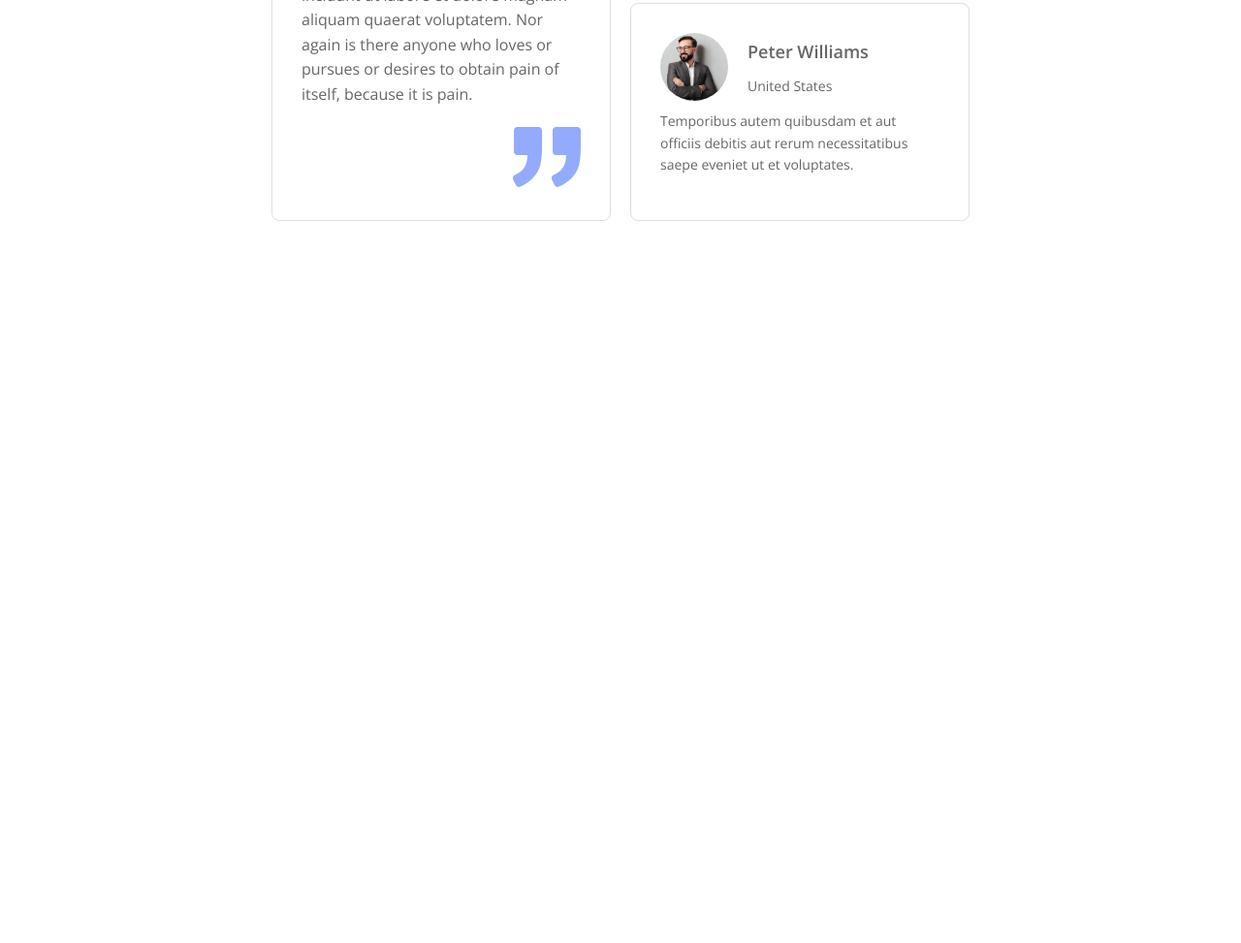
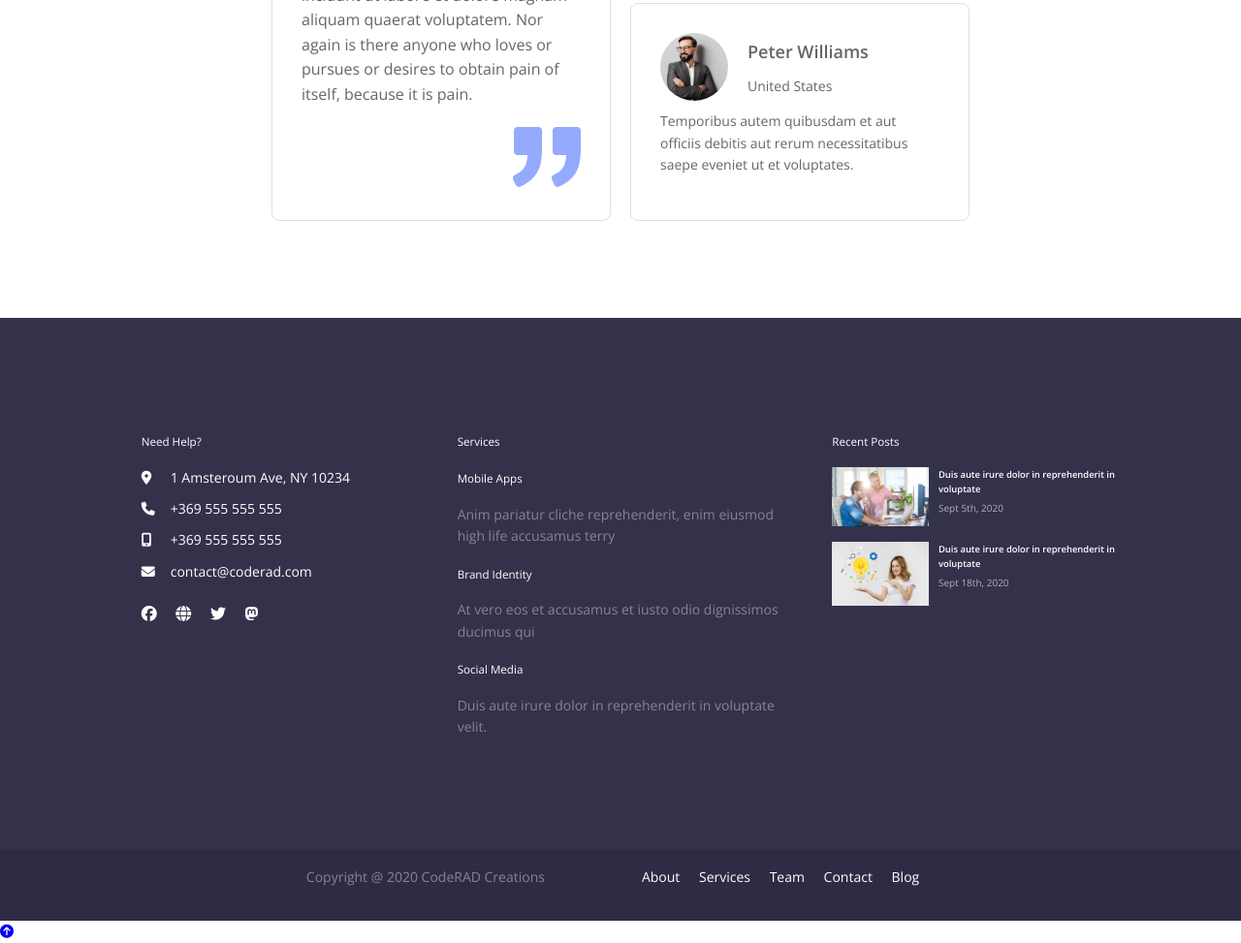
Before and after one commit to knightmac19/codeRad, a plain HTML site: page index.html in a window 1280 px wide. Shown: the part 4009-4982 px from the top of the page at 97% size. Before the commit the page ends 4337 px from the top, so only its background shows below. Drawn offline with nearby package versions, Linux system fonts and the light colour scheme.

Commit message:
styling footer

```diff
--- a/css/styles.css
+++ b/css/styles.css
@@ -327,3 +327,97 @@ span.bg-color-6 {
   font-size: var(--size-16);
   line-height: 1.6;
 }
+
+.footer-top-bg {
+  background-color: var(--footer);
+}
+
+.footer-bottom-bg {
+  background-color: var(--footer-base);
+}
+
+footer .footer-top {
+  display: grid;
+  grid-template-columns: repeat(auto-fit, minmax(250px, 1fr));
+  gap: var(--size-50);
+  padding: var(--size-100) 0;
+}
+
+footer .footer-col {
+  justify-self: center;
+}
+
+.footer-top h5 {
+  color: var(--white);
+  font-weight: 500;
+  margin-bottom: var(--size-16);
+}
+
+footer .contact-info {
+  margin-bottom: var(--size-20);
+}
+
+.contact-info li {
+  color: var(--white);
+  margin-bottom: var(--size-10);
+}
+
+.contact-info li i {
+  width: var(--size-30);
+}
+
+.social-icons ul li {
+  display: inline-block;
+  margin-right: var(--size-16);
+}
+
+.social-icons ul li a {
+  color: var(--white);
+  font-size: var(--size-16);
+}
+
+.services-wrapper p {
+  color: #858497;
+}
+
+.recent-posts {
+  display: flex;
+  margin-bottom: var(--size-16);
+}
+
+.recent-posts .post-img-wrapper {
+  width: var(--size-100);
+  margin-right: var(--size-10);
+}
+
+.post-inner h6 {
+  margin: 0;
+}
+
+.post-inner h6 a {
+  color: var(--white);
+  font-weight: 600;
+}
+
+.post-inner span {
+  color: var(--font-color-light);
+  font-size: var(--size-10);
+}
+
+.footer-bottom-wrapper {
+  display: flex;
+  padding-top: var(--size-18);
+  padding-bottom: var(--size-20);
+  justify-content: center;
+  gap: var(--size-100);
+}
+
+.copyright {
+  color: #858497;
+}
+
+.footer-bottom-links li {
+  display: inline-block;
+  color: var(--white);
+  margin-right: var(--size-16);
+}
--- a/index.html
+++ b/index.html
@@ -5,6 +5,11 @@
     <meta http-equiv="X-UA-Compatible" content="IE=edge" />
     <meta name="viewport" content="width=device-width, initial-scale=1.0" />
     <title>CodeRAD</title>
+
+    <script
+      src="https://kit.fontawesome.com/e64f7431b8.js"
+      crossorigin="anonymous"
+    ></script>
 
     <link rel="preconnect" href="https://fonts.googleapis.com" />
     <link rel="preconnect" href="https://fonts.gstatic.com" crossorigin />
@@ -337,5 +342,123 @@
         </div>
       </div>
     </section>
+
+    <footer>
+      <div class="footer-top-bg">
+        <div class="container">
+          <section class="footer-top">
+            <div class="footer-col">
+              <h5>Need Help?</h5>
+              <div class="contact-info">
+                <ul>
+                  <li>
+                    <i class="fas fa-map-marker-alt"></i>1 Amsteroum Ave, NY
+                    10234
+                  </li>
+                  <li><i class="fas fa-phone"></i>+369 555 555 555</li>
+                  <li><i class="fas fa-mobile-alt"></i>+369 555 555 555</li>
+
+                  <li><i class="fas fa-envelope"></i>contact@coderad.com</li>
+                </ul>
+              </div>
+              <div class="social-icons">
+                <ul>
+                  <li>
+                    <a href=""><i class="fab fa-facebook"></i></a>
+                  </li>
+                  <li>
+                    <a href=""><i class="fas fa-globe"></i></a>
+                  </li>
+                  <li>
+                    <a href=""><i class="fab fa-twitter"></i></a>
+                  </li>
+                  <li>
+                    <a href=""><i class="fab fa-mastodon"></i></a>
+                  </li>
+                </ul>
+              </div>
+            </div>
+
+            <div class="footer-col">
+              <h5>Services</h5>
+              <div class="services-wrapper">
+                <h5>Mobile Apps</h5>
+                <p>
+                  Anim pariatur cliche reprehenderit, enim eiusmod high life
+                  accusamus terry
+                </p>
+              </div>
+              <div class="services-wrapper">
+                <h5>Brand Identity</h5>
+                <p>
+                  At vero eos et accusamus et iusto odio dignissimos ducimus qui
+                </p>
+              </div>
+              <div class="services-wrapper">
+                <h5>Social Media</h5>
+                <p>
+                  Duis aute irure dolor in reprehenderit in voluptate velit.
+                </p>
+              </div>
+            </div>
+
+            <div class="footer-col">
+              <h5>Recent Posts</h5>
+              <div class="recent-posts">
+                <div class="post-img-wrapper">
+                  <img src="./assets/imgs/blog1.jpg" alt="blog 1" />
+                </div>
+
+                <div class="post-inner">
+                  <h6>
+                    <a href="#"
+                      >Duis aute irure dolor in reprehenderit in voluptate</a
+                    >
+                  </h6>
+                  <span>Sept 5th, 2020</span>
+                </div>
+              </div>
+              <div class="recent-posts">
+                <div class="post-img-wrapper">
+                  <img src="./assets/imgs/blog2.jpg" alt="blog 2" />
+                </div>
+
+                <div class="post-inner">
+                  <h6>
+                    <a href="#"
+                      >Duis aute irure dolor in reprehenderit in voluptate</a
+                    >
+                  </h6>
+                  <span>Sept 18th, 2020</span>
+                </div>
+              </div>
+            </div>
+          </section>
+        </div>
+      </div>
+
+      <div class="footer-bottom-bg">
+        <div class="container">
+          <section class="footer-bottom">
+            <div class="footer-bottom-wrapper">
+              <div class="copyright">
+                <p>Copyright @ 2020 CodeRAD Creations</p>
+              </div>
+              <div class="footer-bottom-links">
+                <ul>
+                  <li><a href="#"></a>About</li>
+                  <li><a href="#"></a>Services</li>
+                  <li><a href="#"></a>Team</li>
+                  <li><a href="#"></a>Contact</li>
+                  <li><a href="#"></a>Blog</li>
+                </ul>
+              </div>
+            </div>
+          </section>
+        </div>
+      </div>
+    </footer>
+
+    <a id="scrollUp" href="#pageTop"> <i class="fas fa-arrow-circle-up"></i></a>
   </body>
 </html>
```
